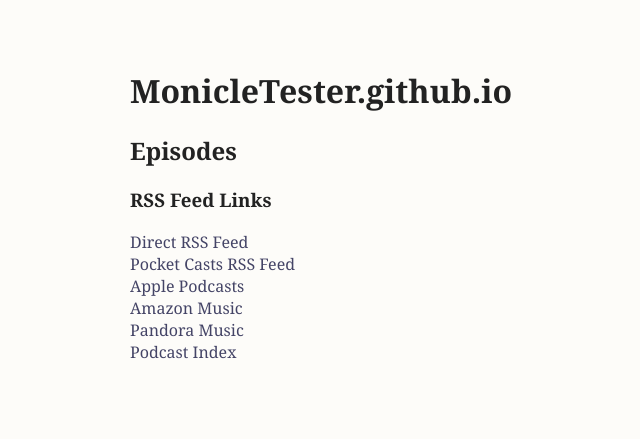
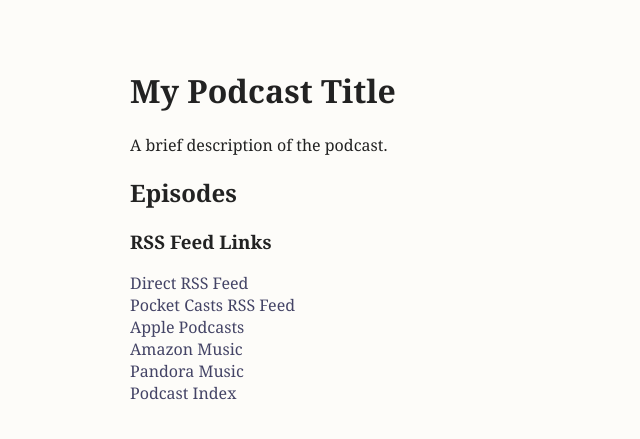
Before and after one commit to MonicleTester/MonicleTester.github.io, a Jekyll site: the page built from index.md, in a window 1280 px wide. Shown: the top 439 px of the page, without its empty margins (160-800 px from the left). Built offline with Jekyll 4.4.1, drawn with Linux system fonts in a browser that asks for light colours.

Commit message:
Update _config.yml

```diff
--- a/_config.yml
+++ b/_config.yml
@@ -1,13 +1,13 @@
-title:  # Your Podcast's Title
-description:  # Your Podcast's Description
-itunes_author:  # Your Name or Pen-Name
-owner_name:  # Your NAME or PEN NAME
-owner_email:  # Your EMAIL
-type:  # episodic OR serial (serial means that there is an order in which the podcasts should be listened).
-explicit_bool:  # yes OR no (in lowercase)
-itunes_summary: {{ site.description }} # This will match what you write in "description" on line 2 (above)
-baseurl: / # /your-repository-name
-url: monicletester.github.io # your-github-user-name.github.io
+title: "My Podcast Title" # Your Podcast's Title
+description: "A brief description of the podcast." # Your Podcast's Description
+itunes_author: "Your Name" # Your Name or Pen-Name
+owner_name: "Your Name" # Your NAME or PEN NAME
+owner_email: "you@example.com" # Your EMAIL
+type: "episodic" # episodic OR serial
+explicit_bool: "no" # yes OR no (in lowercase)
+itunes_summary: "A brief description of the podcast." # This will match what you write in "description" above
+baseurl: "/" # /your-repository-name
+url: "https://monicletester.github.io" # your-github-user-name.github.io
 
 theme: null
 markdown: kramdown
@@ -24,7 +24,7 @@ defaults:
     values:
       layout: episode
 
-include: # Any files to include that are not already in "_includes"
+include:
   - '_episodes/'
 
 plugins:
```
